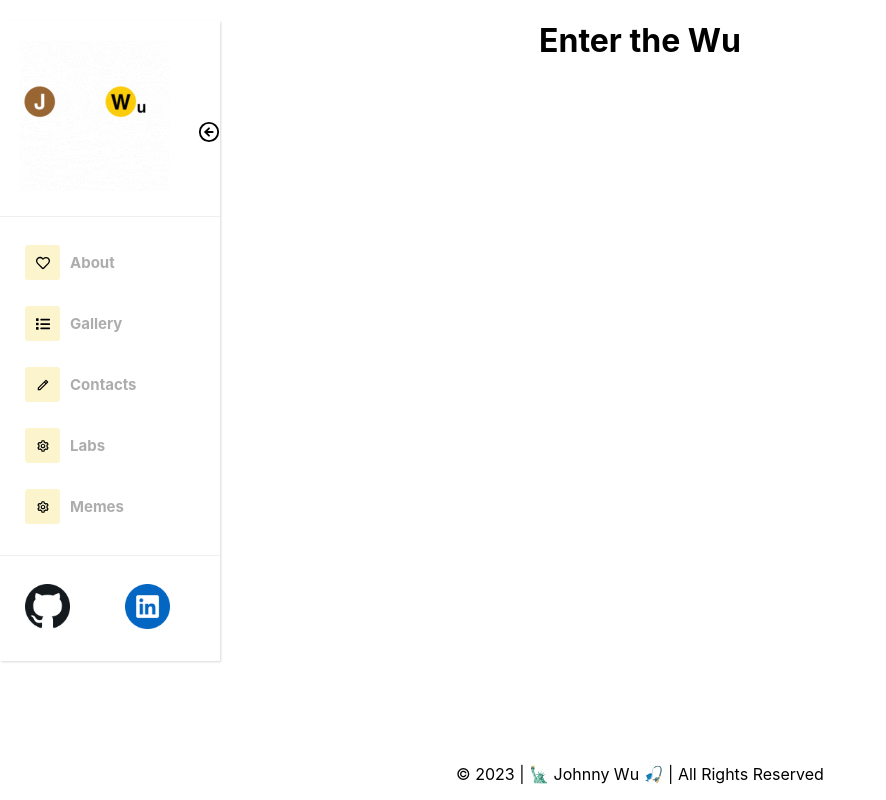
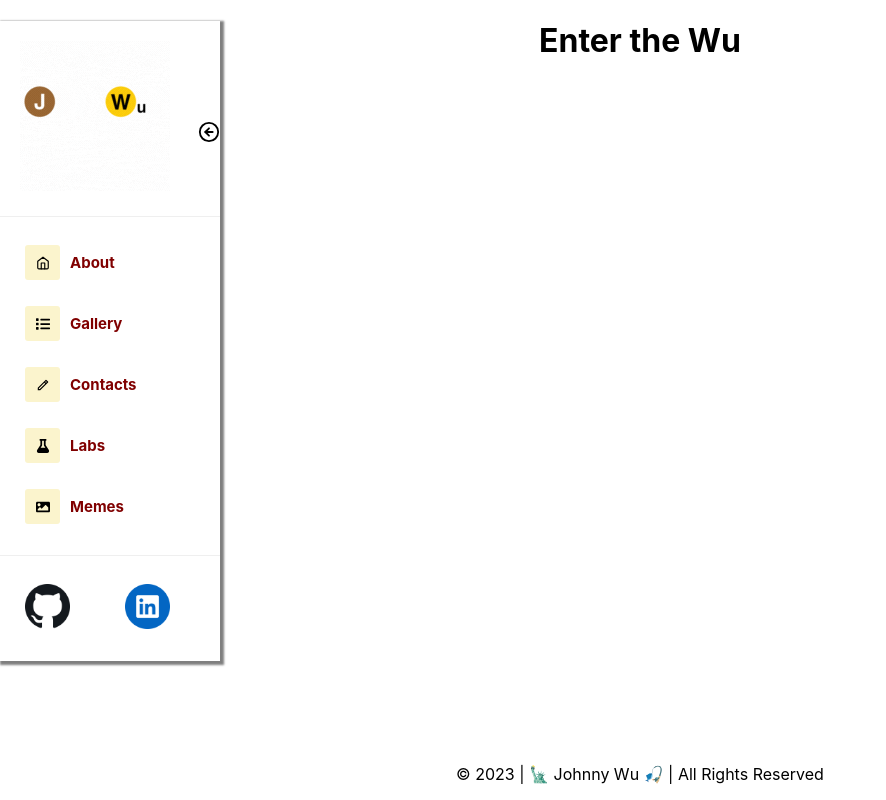
Before and after one commit to MemeEngineer/johnny-github.io, a React (Create React App) app: page / in a window 1280 px wide. Shown: the whole page, without its empty margins (0-886 px from the left). Built offline with nearby package versions, Linux system fonts and the light colour scheme; no server answers.

Commit message:
Hover styling on navbar

```diff
--- a/src/components/Navbar.css
+++ b/src/components/Navbar.css
@@ -5,6 +5,7 @@
   }
   #header .pro-sidebar {
     height: 80vh;
+
   }
   #header .closemenu {
     color: #000;
@@ -21,6 +22,7 @@
   #header .pro-sidebar {
     width: 100%;
     min-width: 100%;
+
   }
   #header .pro-sidebar.collapsed {
     width: 100px;
@@ -28,7 +30,7 @@
   }
   #header .pro-sidebar-inner {
     background-color: white;
-    box-shadow: 0.5px 0.866px 2px 0px rgba(0, 0, 0, 0.15);
+    box-shadow: 2px 2px 2px 2px rgba(0, 0, 0, 0.5);
   }
   #header .pro-sidebar-inner .pro-sidebar-layout {
     overflow-y: hidden;
@@ -62,8 +64,9 @@
     color: #000;
 
   }
-  #header .pro-sidebar-inner .pro-sidebar-layout .active {
+  #header .pro-sidebar-inner .pro-sidebar-layout  li:hover{
     background-image: linear-gradient(0deg, #fece00 0%, #ffe172 100%);
+
   }
   #header .logo {
     padding: 20px;
@@ -75,10 +78,14 @@
 
 .navfoot ul{
     display:flex;
+    justify-content: center;
+    align-items: center;
 
 }
 
-
+.pro-sidebar .pro-menu a{
+   color: maroon;
+}
 
 
   @media only screen and (max-width: 720px) {
--- a/src/components/Navbar.js
+++ b/src/components/Navbar.js
@@ -8,9 +8,9 @@ import {
   SidebarFooter,
   SidebarContent,
 } from "react-pro-sidebar";
-import { FaList, FaRegHeart } from "react-icons/fa";
+import { FaList, FaImage, FaFlask } from "react-icons/fa";
 import {
-
+  FiHome,
   FiArrowLeftCircle,
   FiArrowRightCircle,
 } from "react-icons/fi";
@@ -27,11 +27,17 @@ export default function Navbar() {
   //create initial menuCollapse state using useState hook
   const [menuCollapse, setMenuCollapse] = useState(false);
 
+  const [active, setActive] = useState(false)
+
   //create a custom function that will change menucollapse state from false to true and true to false
   const menuIconClick = () => {
     //condition checking to change state from true to false and vice versa
     menuCollapse ? setMenuCollapse(false) : setMenuCollapse(true);
   };
+
+  const handleHover = () => {
+    setActive((active)=> !active)
+  }
 
   return (
     <nav>
@@ -54,21 +60,21 @@ export default function Navbar() {
               {menuCollapse ? <FiArrowRightCircle /> : <FiArrowLeftCircle />}
             </div>
           </SidebarHeader>
-          <SidebarContent>
+          <SidebarContent className="mainmenu">
             <Menu>
-              <MenuItem active={false} icon={<FaRegHeart />}>
+              <MenuItem active={active? true: false} onClick={handleHover} icon={<FiHome />}>
                 <Link to="/">About</Link>
               </MenuItem>
               <MenuItem icon={<FaList />}>
                 <Link to="/gallery">Gallery</Link>
               </MenuItem>
-              <MenuItem active={false} icon={<RiPencilLine />}>
+              <MenuItem  icon={<RiPencilLine />}>
                 <Link to="/contact">Contacts</Link>
               </MenuItem>
-              <MenuItem icon={<BiCog />}>
+              <MenuItem icon={<FaFlask />}>
                 <Link to="/labs">Labs</Link>
               </MenuItem>
-              <MenuItem icon={<BiCog />}>
+              <MenuItem icon={<FaImage />}>
                 <Link to="/memes">Memes</Link>
               </MenuItem>
             </Menu>
```
Also changed, not shown: 1 other file (tests, documents, lock files or other folders).
